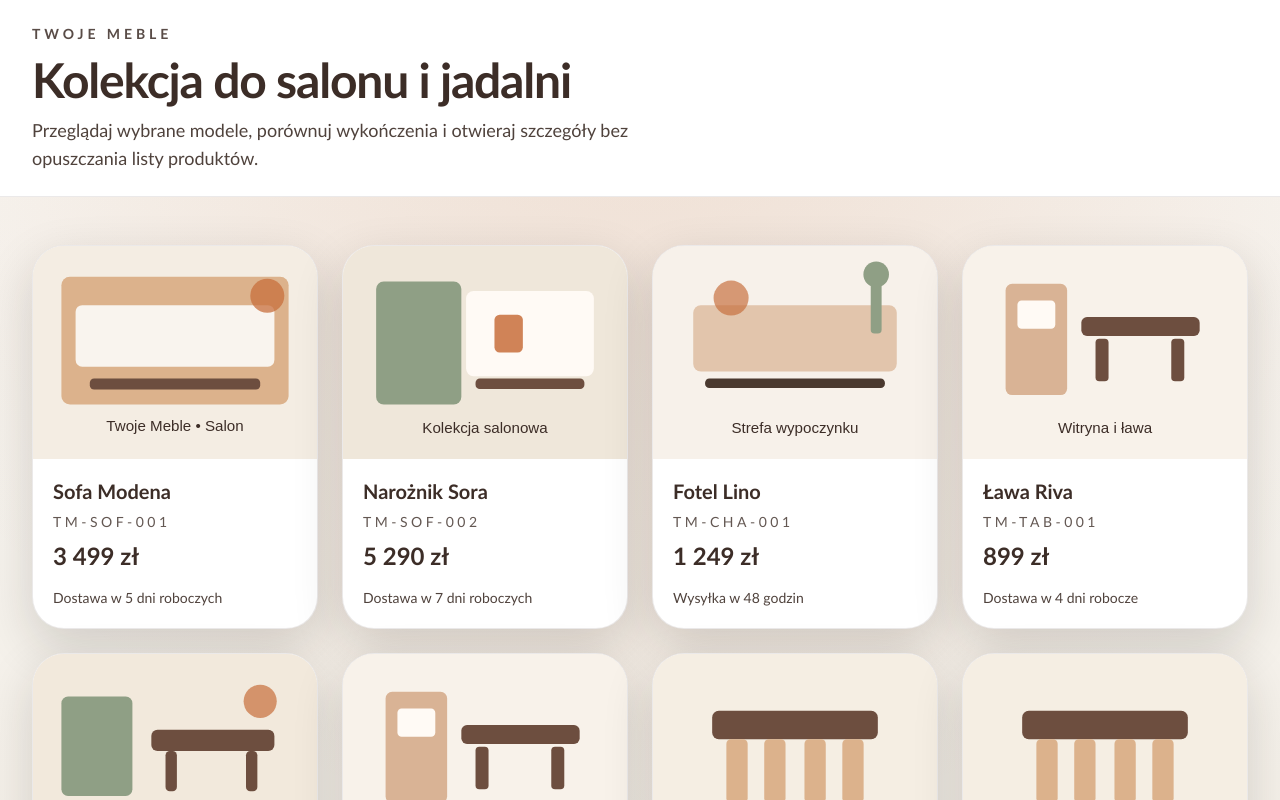
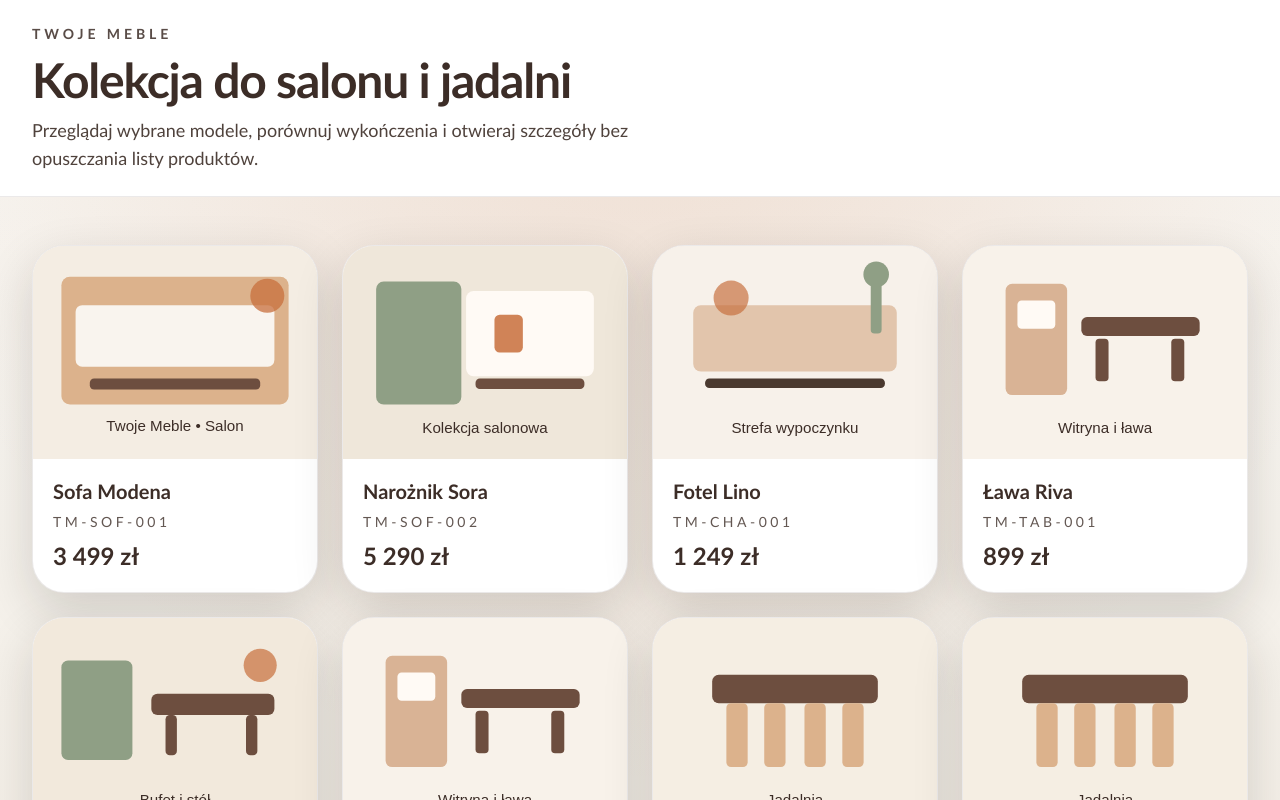
Before and after one commit to aondodawid/twoje_meble, a Vue app: page / in a window 1280 px wide. Shown: the top 800 px of the page. Built offline with nearby package versions, Linux system fonts and the light colour scheme.

Commit message:
Remove lead time from product list card

```diff
--- a/src/components/ProductCard.vue
+++ b/src/components/ProductCard.vue
@@ -1,6 +1,6 @@
 <template>
   <article
-    class="panel-surface relative flex h-full cursor-pointer flex-col overflow-hidden text-left focus-within:ring-4 focus-within:ring-clay/55 focus-within:ring-offset-4 focus-within:ring-offset-fog"
+    class="relative flex flex-col h-full overflow-hidden text-left cursor-pointer panel-surface focus-within:ring-4 focus-within:ring-clay/55 focus-within:ring-offset-4 focus-within:ring-offset-fog"
     @mouseenter="setHovered(true)"
     @mouseleave="setHovered(false)"
   >
@@ -16,7 +16,7 @@
 
     <div class="relative aspect-[4/3] overflow-hidden bg-sand">
       <img
-        class="h-full w-full object-cover transition duration-300 ease-out"
+        class="object-cover w-full h-full transition duration-300 ease-out"
         :src="displayImage.src"
         :alt="displayImage.alt"
         :loading="imageLoading"
@@ -25,7 +25,7 @@
       />
     </div>
 
-    <div class="flex flex-1 flex-col gap-4 p-5">
+    <div class="flex flex-col flex-1 gap-4 p-5">
       <div class="space-y-2">
         <h2 class="text-xl font-bold leading-tight text-bark">
           {{ product.name }}
@@ -35,10 +35,6 @@
         </p>
         <p class="text-2xl font-black text-bark">{{ product.price }}</p>
       </div>
-
-      <p class="mt-auto text-sm font-medium text-bark/90">
-        {{ product.leadTime }}
-      </p>
     </div>
   </article>
 </template>
```
